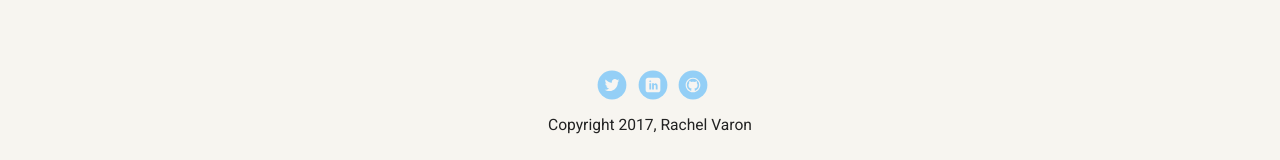
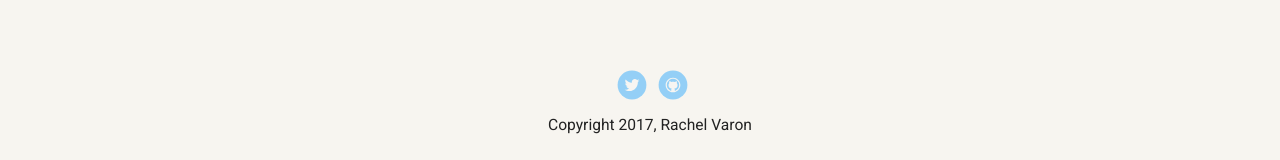
Before and after one commit to rkvaron/techdegree-project-1, a plain HTML site: page index.html in a window 1280 px wide. Shown: the part 883-1043 px from the top of the page. Drawn offline with Linux system fonts and the light colour scheme; a web font is replaced by a local one.

Commit message:
Removed linkedin

```diff
--- a/index.html
+++ b/index.html
@@ -46,7 +46,6 @@
     <footer>
       <ul>
         <li><a href="https://twitter.com/rkvaron" class="social twitter">Twitter</a></li>
-        <li><a href="https://www.facebook.com/rachel.k.varon" class="social linkedin">Facebook</a></li>
         <li><a href="https://github.com/rkvaron" class="social github">Github</a></li>
       </ul>
       <p class="copyright">Copyright 2017, Rachel Varon</p>
```
